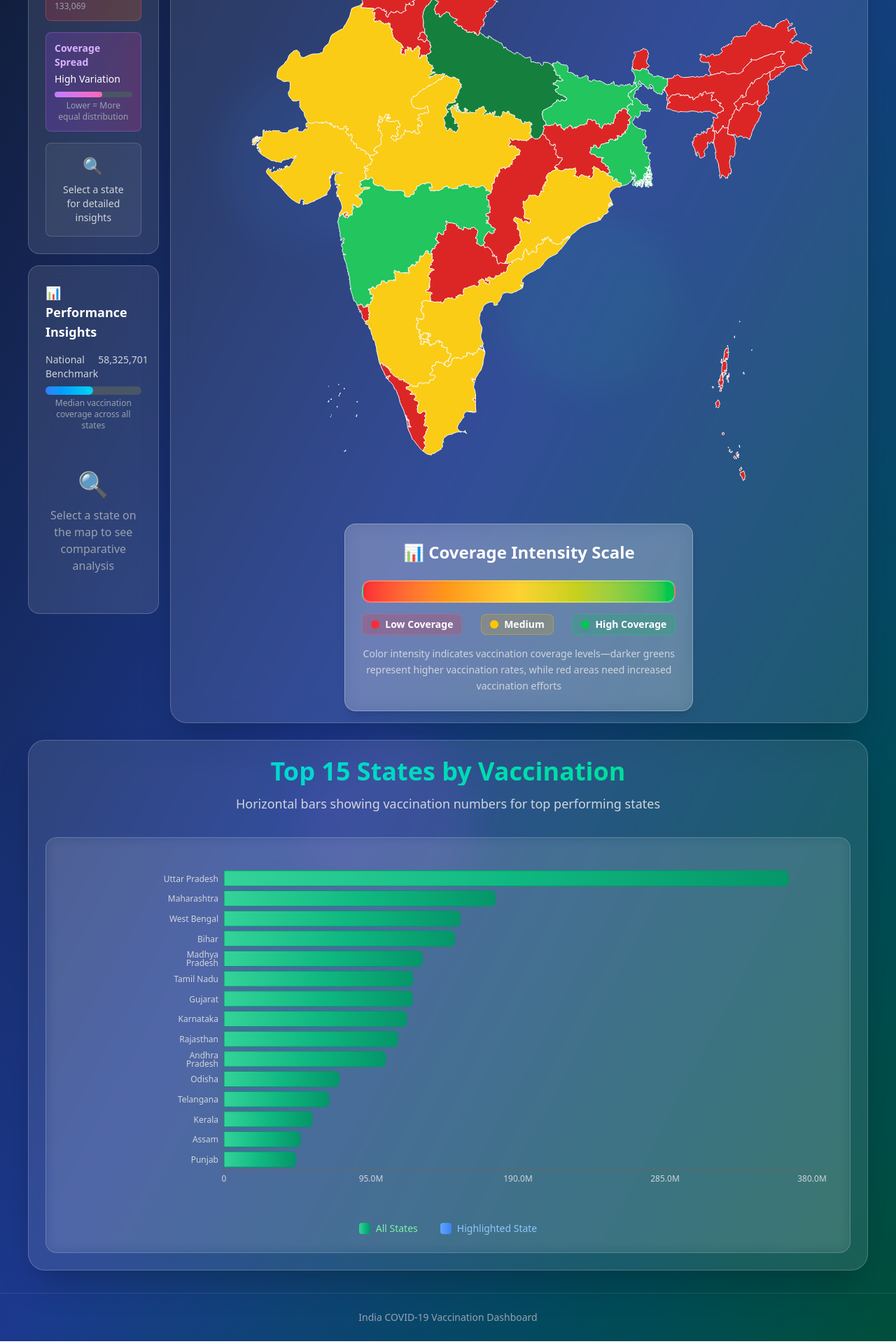
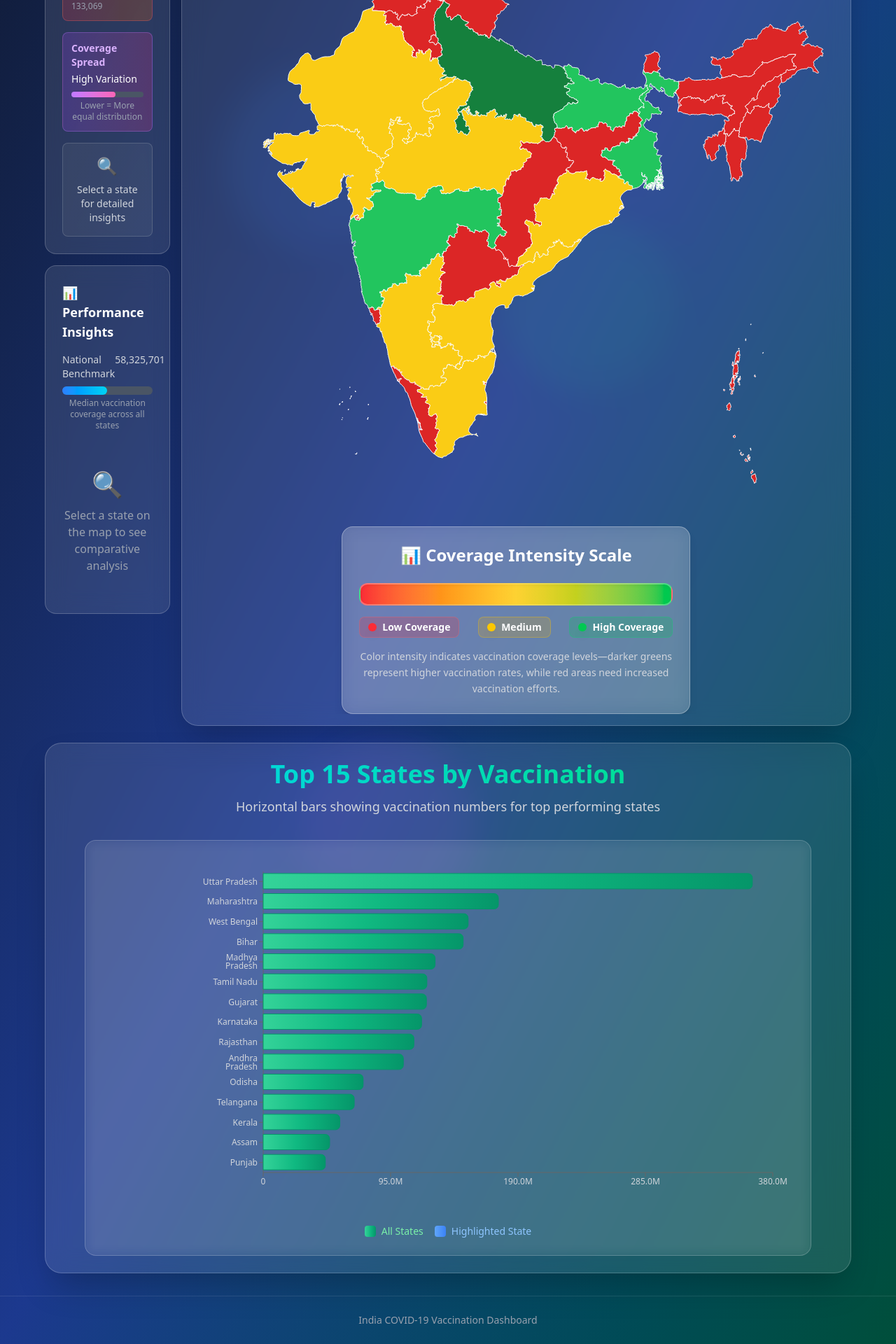
Before and after one commit to srivarshini-21/india-vaccination-dashboard, a Next.js app: page / in a window 1280 px wide. Shown: the part 509-2429 px from the top of the page at 70% size. Built offline with nearby package versions, Linux system fonts and the light colour scheme.

Commit message:
Make the components responsive for different screen sizes

```diff
--- a/src/app/page.js
+++ b/src/app/page.js
@@ -5,6 +5,7 @@ import VaccinationChart from "../components/VaccinationChart";
 import Legend from "../components/Legend";
 import VaccinationInsights from "../components/VaccinationInsights";
 import ComparativeAnalysis from "../components/ComparativeAnalysis";
+
 export default function Dashboard() {
   const [highlighted, setHighlighted] = useState(null);
 
@@ -22,57 +23,59 @@ export default function Dashboard() {
       <div className="relative z-10">
         {/* Header */}
         <div className="text-center pt-8 pb-6 px-4">
-          <h1 className="text-4xl md:text-5xl font-bold bg-gradient-to-r from-blue-400 via-green-400 to-cyan-400 bg-clip-text text-transparent mb-4">
+          <h1 className="text-3xl sm:text-4xl md:text-5xl font-bold bg-gradient-to-r from-blue-400 via-green-400 to-cyan-400 bg-clip-text text-transparent mb-4">
             India Vaccination Dashboard
           </h1>
-          <p className="text-lg text-gray-300 max-w-3xl mx-auto">
+          <p className="text-base sm:text-lg text-gray-300 max-w-3xl mx-auto">
             Interactive visualization of COVID-19 vaccination coverage across Indian states
           </p>
         </div>
 
         {/* Main Content */}
-        <div className="max-w-[95vw] mx-auto px-2 pb-8">
-          {/* Top Section: Map with Side Panels - Full Width */}
-          <div className="grid grid-cols-1 xl:grid-cols-12 gap-4 mb-6">
-            {/* Left Panels Stack - 2 columns - STICKY */}
-            <div className="xl:col-span-2 space-y-4">
-              {/* Insights Panel */}
+        <div className="max-w-[95vw] mx-auto px-4 sm:px-6 md:px-8 pb-8">
+          {/* Top Section: Map with Side Panels */}
+          <div className="grid grid-cols-1 md:grid-cols-6 xl:grid-cols-12 gap-4 mb-6">
+            {/* Left Panels - Hidden on small screens */}
+            <div className="hidden md:block md:col-span-2 xl:col-span-2 space-y-4">
               <div className="sticky top-4">
                 <VaccinationInsights highlighted={highlighted} />
               </div>
-
-              {/* Performance Panel */}
-              <div className="sticky top-[calc(100vh-500px)]"> {/* Adjust this value based on your content height */}
+              <div className="sticky top-[calc(100vh-500px)]">
                 <ComparativeAnalysis highlighted={highlighted} />
               </div>
             </div>
 
-            {/* Center Map - 8 columns (much wider) */}
-            <div className="xl:col-span-10"> {/* Changed from 8 to 10 to take more space */}
+            {/* Center Map */}
+            <div className="col-span-1 md:col-span-4 xl:col-span-10">
               <div className="bg-white/10 backdrop-blur-lg rounded-3xl shadow-2xl p-4 border border-white/20">
                 <div className="text-center mb-4">
-                  <h2 className="text-2xl font-bold text-white mb-2">Interactive State Map</h2>
-                  <p className="text-gray-300 text-sm">
+                  <h2 className="text-xl sm:text-2xl font-bold text-white mb-2">Interactive State Map</h2>
+                  <p className="text-sm sm:text-base text-gray-300">
                     Hover over any state to view detailed vaccination data
                   </p>
                 </div>
 
-                {/* Map Container - Full width with proper aspect ratio */}
-                <div className="flex justify-center items-center min-h-[600px]">
-                  <div className="w-full max-w-5xl"> {/* Increased max width */}
+                <div className="flex justify-center items-center min-h-[300px] sm:min-h-[500px] xl:min-h-[600px]">
+                  <div className="w-full max-w-3xl sm:max-w-4xl xl:max-w-5xl">
                     <IndiaMap highlighted={highlighted} setHighlighted={setHighlighted} />
                   </div>
                 </div>
 
-                <div className="flex justify-center mt-4">
+                <div className="flex justify-center mt-4 overflow-x-auto">
                   <Legend />
                 </div>
               </div>
             </div>
           </div>
 
+          {/* Mobile Panels - Shown only on small screens */}
+          <div className="block md:hidden space-y-4 mb-6">
+            <VaccinationInsights highlighted={highlighted} />
+            <ComparativeAnalysis highlighted={highlighted} />
+          </div>
+
           {/* Bottom Section: Chart */}
-          <div className="bg-white/10 backdrop-blur-lg rounded-3xl shadow-2xl p-6 border border-white/20">
+          <div className="bg-white/10 backdrop-blur-lg rounded-3xl shadow-2xl p-6 border border-white/20 overflow-x-auto">
             <VaccinationChart highlighted={highlighted} />
           </div>
         </div>
--- a/src/components/Legend.js
+++ b/src/components/Legend.js
@@ -1,16 +1,18 @@
 export default function Legend() {
   return (
-    <div className="bg-white/20 backdrop-blur-md rounded-2xl p-6 border border-white/30 shadow-lg max-w-2xl mx-auto">
-      <h3 className="text-2xl font-bold text-white text-center mb-6">
+    <div className="bg-white/20 backdrop-blur-md rounded-2xl p-4 sm:p-6 border border-white/30 shadow-lg max-w-[95vw] sm:max-w-2xl mx-auto">
+      <h3 className="text-xl sm:text-2xl font-bold text-white text-center mb-4 sm:mb-6">
         📊 Coverage Intensity Scale
       </h3>
 
       <div className="flex flex-col items-center space-y-4">
-        <div className="w-full max-w-md h-8 bg-gradient-to-r from-red-500 via-yellow-400 to-green-500 rounded-xl shadow-inner border-2 border-white/30 relative overflow-hidden">
+        {/* Gradient Bar */}
+        <div className="w-full h-6 sm:h-8 bg-gradient-to-r from-red-500 via-yellow-400 to-green-500 rounded-xl shadow-inner border-2 border-white/30 relative overflow-hidden max-w-[90vw] sm:max-w-md">
           <div className="absolute inset-0 bg-gradient-to-r from-transparent via-white/20 to-transparent animate-pulse"></div>
         </div>
 
-        <div className="flex justify-between w-full max-w-md text-white font-semibold text-sm">
+        {/* Labels */}
+        <div className="flex flex-col sm:flex-row justify-between w-full max-w-[90vw] sm:max-w-md text-white font-semibold text-xs sm:text-sm space-y-2 sm:space-y-0 sm:space-x-2">
           <span className="flex items-center px-3 py-1 bg-red-500/20 rounded-lg border border-red-400/30">
             <div className="w-3 h-3 bg-red-500 rounded-full mr-2 shadow-lg"></div>
             Low Coverage
@@ -25,9 +27,10 @@ export default function Legend() {
           </span>
         </div>
 
-        <p className="text-gray-300 text-center text-sm max-w-md leading-relaxed">
+        {/* Description */}
+        <p className="text-gray-300 text-center text-xs sm:text-sm max-w-[90vw] sm:max-w-md leading-relaxed">
           Color intensity indicates vaccination coverage levels—darker greens represent higher vaccination rates,
-          while red areas need increased vaccination efforts
+          while red areas need increased vaccination efforts.
         </p>
       </div>
     </div>
--- a/src/components/StateDetailsChart.js
+++ b/src/components/StateDetailsChart.js
@@ -1,5 +1,11 @@
 "use client";
-import { PieChart, Pie, Cell, Tooltip as RechartsTooltip, ResponsiveContainer } from "recharts";
+import {
+  PieChart,
+  Pie,
+  Cell,
+  Tooltip as RechartsTooltip,
+  ResponsiveContainer,
+} from "recharts";
 import vaccinationData from "../data/vaccinationData";
 
 export default function StateDetailsChart({ highlighted, compact = false }) {
@@ -9,21 +15,21 @@ export default function StateDetailsChart({ highlighted, compact = false }) {
   const data = [
     { name: "Partial Vaccinated", value: state.partial },
     { name: "Fully Vaccinated", value: state.total },
-    { name: "Precaution Dose", value: state.precaution }
+    { name: "Precaution Dose", value: state.precaution },
   ];
 
   const COLORS = ["#60a5fa", "#22c55e", "#facc15"];
   const total = data.reduce((sum, item) => sum + item.value, 0);
-
   const formatNumber = (num) => new Intl.NumberFormat().format(num);
 
   return (
-    <div className={`bg-white rounded-2xl p-4 ${compact ? 'w-64' : 'w-80'} text-center animate-fade-in shadow-lg border border-gray-100`}>
-      <h2 className={`font-bold text-gray-800 mb-3 ${compact ? 'text-sm' : 'text-lg'}`}>
+    <div className="bg-white rounded-2xl p-4 sm:p-6 shadow-lg border border-gray-100 text-center animate-fade-in w-full max-w-full sm:max-w-md mx-auto">
+      <h2 className="font-bold text-gray-800 mb-3 text-base sm:text-lg break-words">
         {state.name} — Vaccination Breakdown
       </h2>
 
-      <ResponsiveContainer width="100%" height={compact ? 160 : 200}>
+      <div className="w-full h-[160px] sm:h-[200px]">
+        <ResponsiveContainer width="100%" height="100%">
           <PieChart>
             <Pie
               data={data}
@@ -32,7 +38,9 @@ export default function StateDetailsChart({ highlighted, compact = false }) {
               cx="50%"
               cy="50%"
               outerRadius={compact ? 60 : 70}
-            label={({ name, value }) => `${name}: ${((value/total)*100).toFixed(1)}%`}
+              label={({ name, value }) =>
+                `${name}: ${((value / total) * 100).toFixed(1)}%`
+              }
               labelLine={false}
             >
               {data.map((entry, index) => (
@@ -45,22 +53,26 @@ export default function StateDetailsChart({ highlighted, compact = false }) {
               ))}
             </Pie>
             <RechartsTooltip
-            formatter={(value) => [formatNumber(value), 'People']}
+              formatter={(value) => [formatNumber(value), "People"]}
               labelFormatter={(name) => <strong>{name}</strong>}
             />
           </PieChart>
         </ResponsiveContainer>
+      </div>
 
-      {/* Enhanced Legend */}
-      <div className="grid grid-cols-1 gap-2 mt-4">
+      {/* Legend */}
+      <div className="grid grid-cols-1 gap-2 mt-4 text-sm sm:text-base">
         {data.map((item, index) => (
-          <div key={index} className="flex items-center justify-between text-sm">
-            <div className="flex items-center space-x-2">
+          <div
+            key={index}
+            className="flex flex-wrap items-center justify-between text-gray-700"
+          >
+            <div className="flex items-center space-x-2 min-w-0">
               <span
-                className="w-3 h-3 rounded-full shadow-sm"
+                className="w-3 h-3 rounded-full shadow-sm shrink-0"
                 style={{ backgroundColor: COLORS[index] }}
               />
-              <span className="text-gray-700">{item.name}</span>
+              <span className="truncate">{item.name}</span>
             </div>
             <span className="font-semibold text-gray-900">
               {formatNumber(item.value)}
--- a/src/components/VaccinationChart.js
+++ b/src/components/VaccinationChart.js
@@ -1,5 +1,13 @@
 "use client";
-import { BarChart, Bar, XAxis, YAxis, Tooltip, ResponsiveContainer, Cell } from "recharts";
+import {
+  BarChart,
+  Bar,
+  XAxis,
+  YAxis,
+  Tooltip,
+  ResponsiveContainer,
+  Cell,
+} from "recharts";
 import vaccinationData from "../data/vaccinationData";
 
 export default function VaccinationChart({ highlighted }) {
@@ -10,7 +18,7 @@ export default function VaccinationChart({ highlighted }) {
       value: d.overall,
       partial: d.partial,
       total: d.total,
-      precaution: d.precaution
+      precaution: d.precaution,
     }))
     .sort((a, b) => b.value - a.value)
     .slice(0, 15);
@@ -19,20 +27,28 @@ export default function VaccinationChart({ highlighted }) {
     if (active && payload && payload.length) {
       const data = payload[0].payload;
       return (
-        <div className="bg-slate-800/95 backdrop-blur-sm p-4 rounded-2xl shadow-2xl border border-white/20">
-          <p className="font-bold text-white text-center mb-3 text-lg">{label}</p>
+        <div className="bg-slate-800/95 backdrop-blur-sm p-4 rounded-2xl shadow-2xl border border-white/20 w-[90vw] sm:w-80">
+          <p className="font-bold text-white text-center mb-3 text-base sm:text-lg">
+            {label}
+          </p>
           <div className="space-y-2 text-sm">
             <div className="flex justify-between items-center bg-gradient-to-r from-blue-500/30 to-cyan-500/30 px-3 py-2 rounded-lg border border-blue-400/50">
               <span className="text-blue-300">Total:</span>
-              <span className="font-bold text-white">{new Intl.NumberFormat().format(data.value)}</span>
+              <span className="font-bold text-white">
+                {new Intl.NumberFormat().format(data.value)}
+              </span>
             </div>
             <div className="flex justify-between items-center bg-gradient-to-r from-green-500/30 to-emerald-500/30 px-3 py-2 rounded-lg border border-green-400/50">
               <span className="text-green-300">Fully:</span>
-              <span className="font-bold text-white">{new Intl.NumberFormat().format(data.total)}</span>
+              <span className="font-bold text-white">
+                {new Intl.NumberFormat().format(data.total)}
+              </span>
             </div>
             <div className="flex justify-between items-center bg-gradient-to-r from-yellow-500/30 to-amber-500/30 px-3 py-2 rounded-lg border border-yellow-400/50">
               <span className="text-yellow-300">Partial:</span>
-              <span className="font-bold text-white">{new Intl.NumberFormat().format(data.partial)}</span>
+              <span className="font-bold text-white">
+                {new Intl.NumberFormat().format(data.partial)}
+              </span>
             </div>
           </div>
         </div>
@@ -42,17 +58,19 @@ export default function VaccinationChart({ highlighted }) {
   };
 
   return (
-    <div className="w-full">
-      <div className="text-center mb-8">
-        <h2 className="text-4xl font-bold bg-gradient-to-r from-cyan-400 to-green-400 bg-clip-text text-transparent mb-3">
+    <div className="w-full px-4 sm:px-6 md:px-8">
+      <div className="text-center mb-6 sm:mb-8">
+        <h2 className="text-2xl sm:text-4xl font-bold bg-gradient-to-r from-cyan-400 to-green-400 bg-clip-text text-transparent mb-2 sm:mb-3">
           Top 15 States by Vaccination
         </h2>
-        <p className="text-gray-300 text-lg max-w-2xl mx-auto leading-relaxed">
+        <p className="text-gray-300 text-sm sm:text-lg max-w-2xl mx-auto leading-relaxed">
           Horizontal bars showing vaccination numbers for top performing states
         </p>
       </div>
 
-      <div className="bg-white/5 backdrop-blur-sm rounded-2xl p-6 border border-white/20">
+      <div className="bg-white/5 backdrop-blur-sm rounded-2xl p-4 sm:p-6 border border-white/20">
+        <div className="flex justify-start overflow-x-auto">
+          <div className="min-w-[320px] sm:min-w-full w-full">
             <ResponsiveContainer width="100%" height={500}>
               <BarChart
                 data={data}
@@ -65,7 +83,13 @@ export default function VaccinationChart({ highlighted }) {
                     <stop offset="50%" stopColor="#10b981" />
                     <stop offset="100%" stopColor="#059669" />
                   </linearGradient>
-              <linearGradient id="highlightedGradient" x1="0" y1="0" x2="1" y2="0">
+                  <linearGradient
+                    id="highlightedGradient"
+                    x1="0"
+                    y1="0"
+                    x2="1"
+                    y2="0"
+                  >
                     <stop offset="0%" stopColor="#60a5fa" />
                     <stop offset="100%" stopColor="#3b82f6" />
                   </linearGradient>
@@ -74,31 +98,33 @@ export default function VaccinationChart({ highlighted }) {
                 <XAxis
                   type="number"
                   tickFormatter={(value) =>
-                value >= 1000000 ? `${(value / 1000000).toFixed(1)}M` :
-                value >= 1000 ? `${(value / 1000).toFixed(0)}K` : value
+                    value >= 1000000
+                      ? `${(value / 1000000).toFixed(1)}M`
+                      : value >= 1000
+                      ? `${(value / 1000).toFixed(0)}K`
+                      : value
                   }
-              tick={{ fill: '#d1d5db', fontSize: 12 }}
+                  tick={{ fill: "#d1d5db", fontSize: 12 }}
                 />
                 <YAxis
                   type="category"
                   dataKey="name"
-              tick={{ fill: '#d1d5db', fontSize: 12 }}
+                  tick={{ fill: "#d1d5db", fontSize: 12 }}
                   width={110}
                   interval={0}
                 />
                 <Tooltip content={<CustomTooltip />} />
-            <Bar
-              dataKey="value"
-              radius={[0, 6, 6, 0]}
-              animationDuration={800}
-            >
+                <Bar dataKey="value" radius={[0, 6, 6, 0]} animationDuration={800}>
                   {data.map((entry) => {
                     const isHighlighted = highlighted === entry.id;
-
                     return (
                       <Cell
                         key={entry.id}
-                    fill={isHighlighted ? "url(#highlightedGradient)" : "url(#mainGradient)"}
+                        fill={
+                          isHighlighted
+                            ? "url(#highlightedGradient)"
+                            : "url(#mainGradient)"
+                        }
                         stroke={isHighlighted ? "#10b981" : "#059669"}
                         strokeWidth={isHighlighted ? 2 : 1}
                         opacity={highlighted && !isHighlighted ? 0.3 : 1}
@@ -109,9 +135,11 @@ export default function VaccinationChart({ highlighted }) {
                 </Bar>
               </BarChart>
             </ResponsiveContainer>
+          </div>
+        </div>
 
-        {/* Simple Legend */}
-        <div className="flex justify-center mt-6 space-x-8 text-sm">
+        {/* Legend */}
+        <div className="flex flex-wrap justify-center mt-6 gap-4 text-sm">
           <div className="flex items-center space-x-2">
             <div className="w-4 h-4 bg-gradient-to-r from-[#34d399] via-[#10b981] to-[#059669] rounded"></div>
             <span className="text-green-300">All States</span>
```
Also changed, not shown: src/components/ComparativeAnalysis.js (+22 -15 lines). Lines whose indentation alone changed are shown as unchanged.
